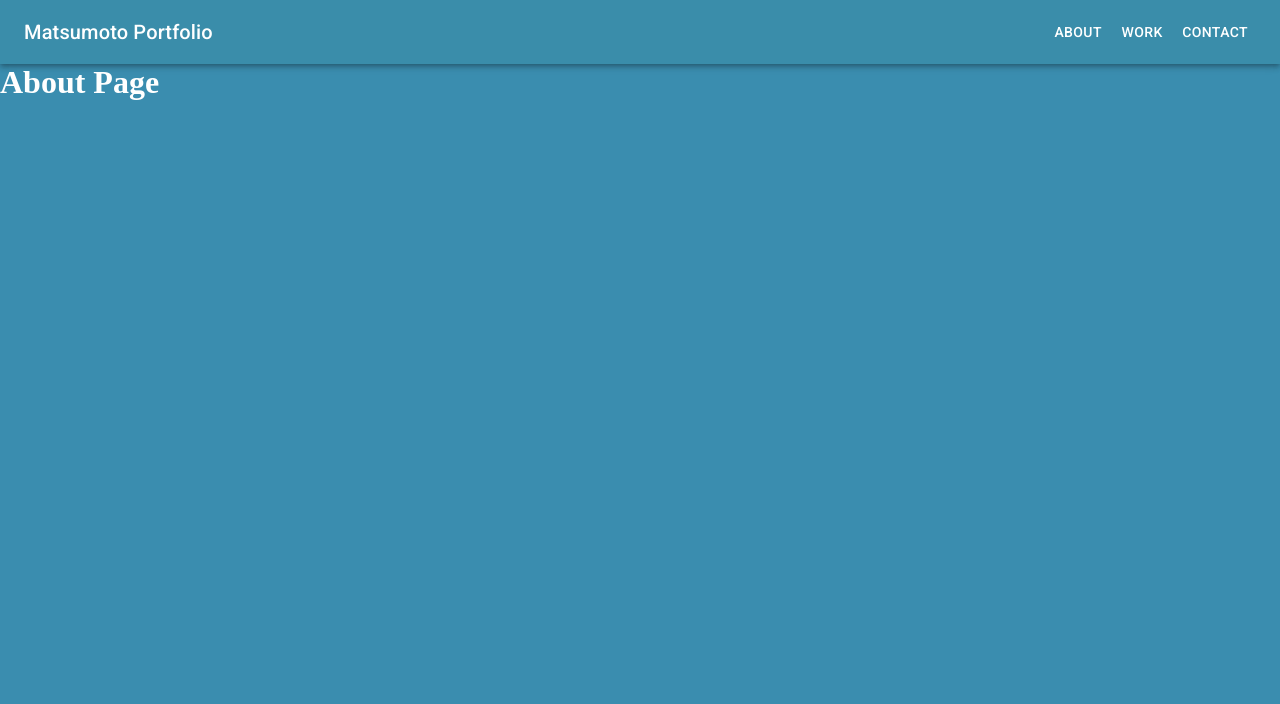
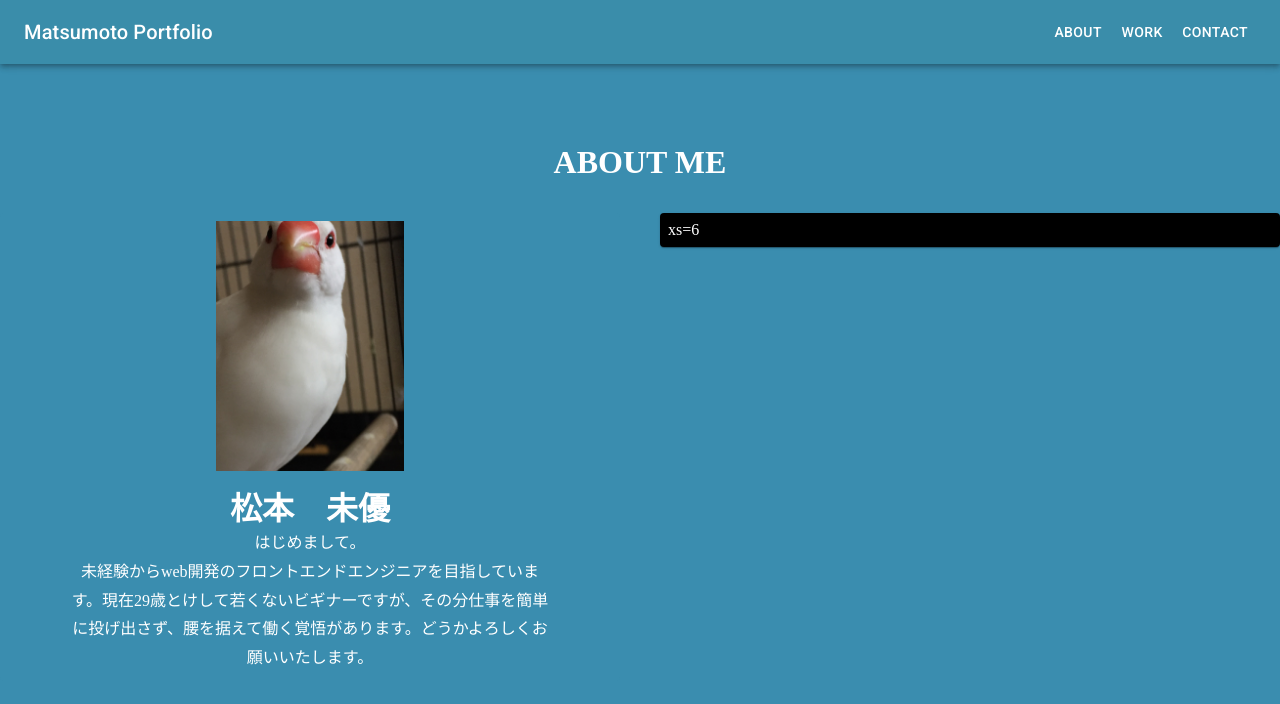
Before and after one commit to matsumoto-parker/my-portfolio, a React (Create React App) app: page /about in a window 1280 px wide. Shown: the top 704 px of the page. Built offline with nearby package versions, Linux system fonts and the light colour scheme; a web font is replaced by a local one.

Commit message:
feat(About): typing text

```diff
--- a/src/App.css
+++ b/src/App.css
@@ -62,6 +62,28 @@ body {
   padding: 8px;
 }
 
+/* about */
+.title {
+  width: 100%;
+  margin: 0 auto;
+  display: flex;
+  flex-direction: column;
+  align-items: center;
+  margin-top: 5rem;
+  text-transform: uppercase;
+}
+
+.name {
+  margin-top: 8px;
+}
+
+.description {
+  width: 80%;
+  text-align: center;
+  margin: 0 auto;
+  line-height: 1.8rem;
+}
+
 /* work */
 .work-container {
   display: flex;
@@ -79,6 +101,7 @@ body {
   width: 700px;
   height: 60vh;
   font-size: 40px;
+  border-radius: 5px;
 }
 
 .contact-mail {
--- a/src/components/About.js
+++ b/src/components/About.js
@@ -1,13 +1,53 @@
 import React from 'react';
+import { makeStyles } from '@material-ui/core/styles';
+import Paper from '@material-ui/core/Paper';
+import Grid from '@material-ui/core/Grid';
+import bird from '../img/bird.jpeg';
 
-class About extends React.Component {
-  render() {
-    return (
-      <div>
-        <h1>About Page</h1>
-      </div>
-    );
-  }
+const useStyles = makeStyles((theme) => ({
+  root: {
+    flexGrow: 1,
+  },
+  paperLeft: {
+    padding: theme.spacing(1),
+    color: '#fff',
+    textAlign: 'center',
+    marginTop: '2rem',
+    backgroundColor: '#3a8daf',
+    boxShadow: 'none',
+  },
+  paperRight: {
+    padding: theme.spacing(1),
+    textAlign: 'left',
+    color: '#fff',
+    marginTop: '2rem',
+    backgroundColor: 'black',
+  },
+}));
+
+export default function About() {
+  const classes = useStyles();
+
+  return (
+    <div className={classes.root}>
+      <h1 className="title">About me</h1>
+      <Grid container spacing={5}>
+        <Grid item xs={6}>
+          <Paper className={classes.paperLeft}>
+            <img src={bird} alt="my-face" className="my-image" />
+            <h1 className="name">松本　未優</h1>
+            <div className="description">
+              <p>はじめまして。</p>
+              <p>
+                未経験からweb開発のフロントエンドエンジニアを目指しています。現在29歳とけして若くないビギナーですが、その分仕事を簡単に投げ出さず、腰を据えて働く覚悟があります。どうかよろしくお願いいたします。
+              </p>
+            </div>
+          </Paper>
+        </Grid>
+        <Grid item xs={6}>
+          <Paper className={classes.paperRight}>xs=6</Paper>
+        </Grid>
+      </Grid>
+    </div>
+  );
 }
-
-export default About;
--- a/src/components/Contact.js
+++ b/src/components/Contact.js
@@ -7,7 +7,7 @@ class Contact extends React.Component {
         <h1>Contact</h1>
         <div className="contact-box">
           <div className="contact-mail">
-            <i class="far fa-envelope"></i>
+            <i className="far fa-envelope"></i>
             <p>miu.matusmoto04@gmail.com</p>
           </div>
           <p>or</p>
--- a/src/components/LandingPage.js
+++ b/src/components/LandingPage.js
@@ -5,7 +5,7 @@ class LandingPage extends React.Component {
   render() {
     return (
       <div className="container">
-        <img src={bird} alt="my-face" className="my-image"></img>
+        <img src={bird} alt="my-face" className="my-image" />
         <div className="banner-text">
           <h1>Miu Matumoto</h1>
           <h2>Front-End Engineer</h2>
```
